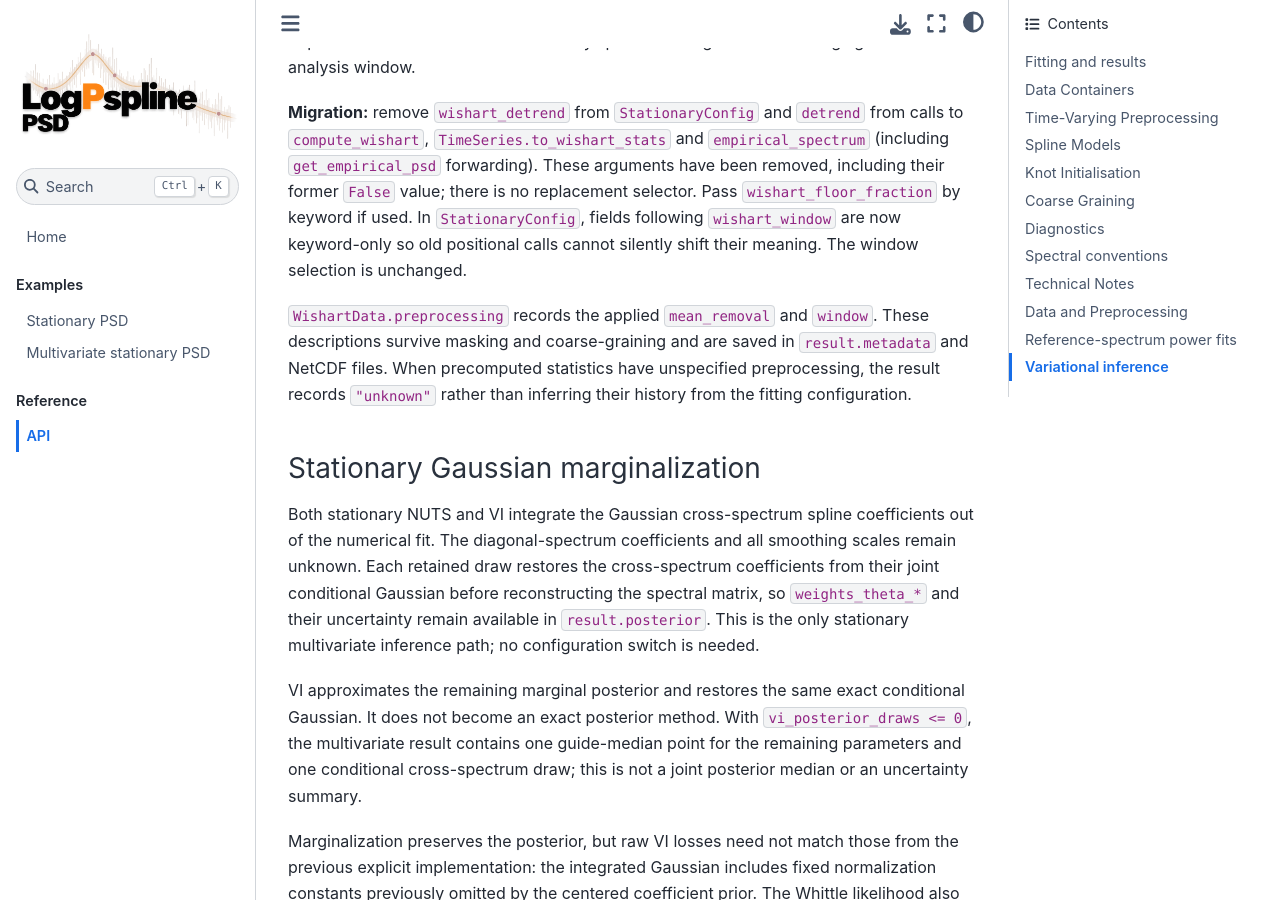
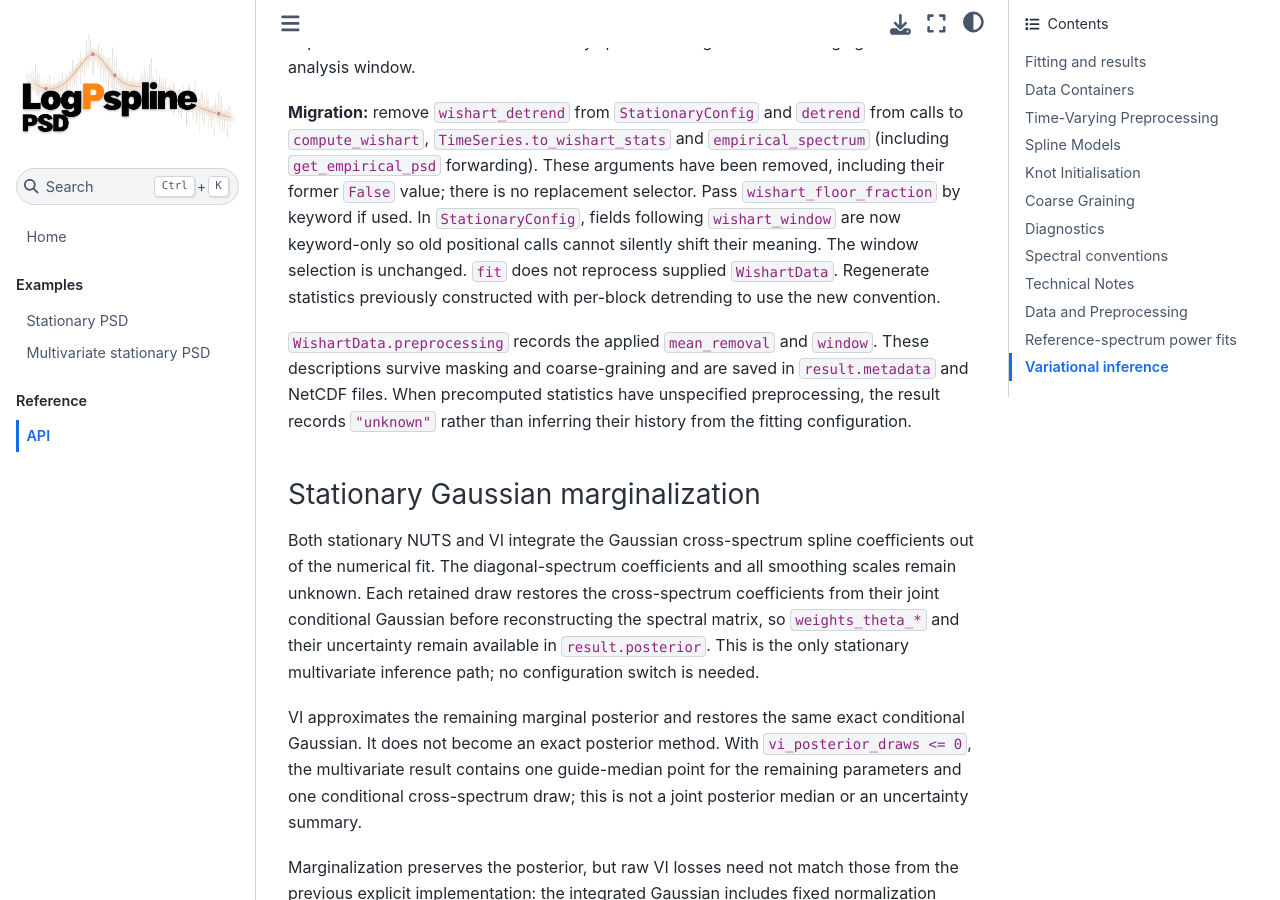
Before and after one commit to nz-gravity/LogPSplinePSD, a Jupyter Book: the page built from docs/api.rst, in a window 1280 px wide and 900 px high, scrolled down 1140 px. Built offline with Jupyter Book 1.0.4 settings and Sphinx 7.4.7 and the Sphinx Book theme 1.1.4, drawn with Linux system fonts in a browser that asks for light colours; pages that are not in the unit, such as notebooks, are missing from menus.

Commit message:
docs: clarify migration for precomputed stationary statistics

```diff
--- a/docs/api.rst
+++ b/docs/api.rst
@@ -52,6 +52,8 @@ there is no replacement selector. Pass ``wishart_floor_fraction`` by keyword
 if used. In ``StationaryConfig``, fields following ``wishart_window`` are now
 keyword-only so old positional calls cannot silently shift their meaning.
 The window selection is unchanged.
+``fit`` does not reprocess supplied ``WishartData``. Regenerate statistics
+previously constructed with per-block detrending to use the new convention.
 
 ``WishartData.preprocessing`` records the applied ``mean_removal`` and
 ``window``. These descriptions survive masking and coarse-graining and are
```
